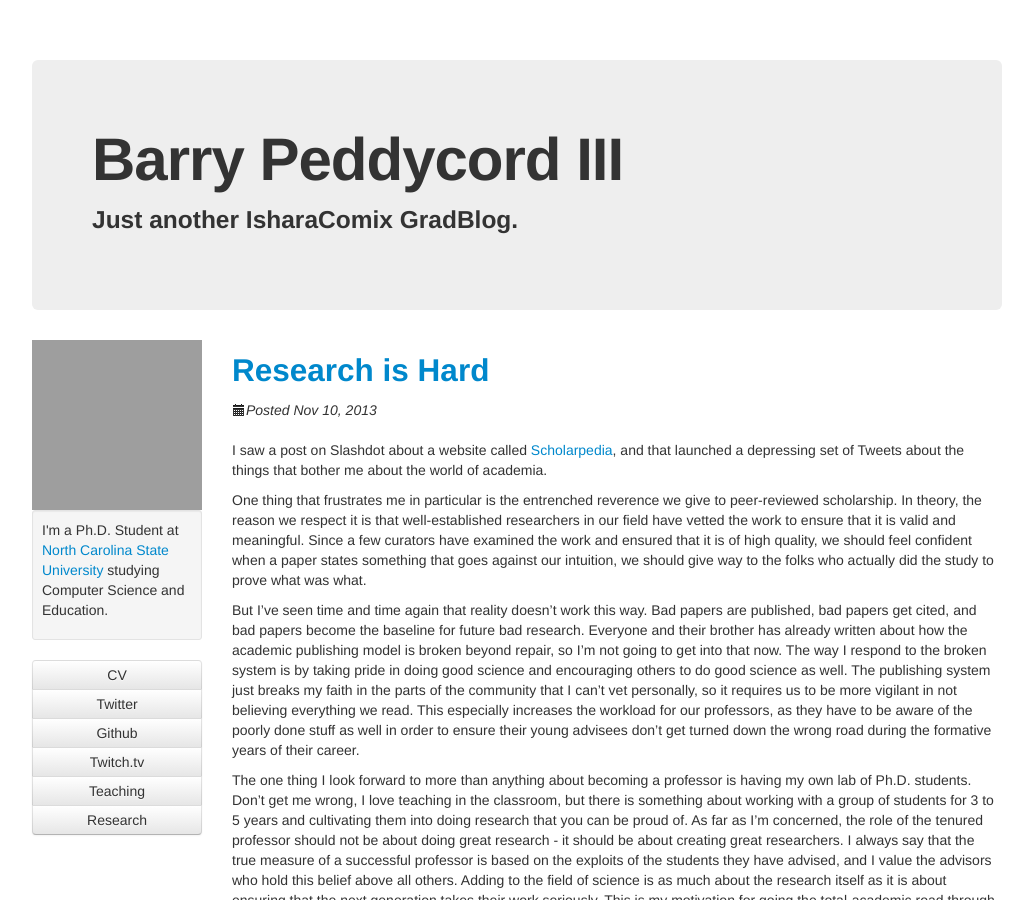
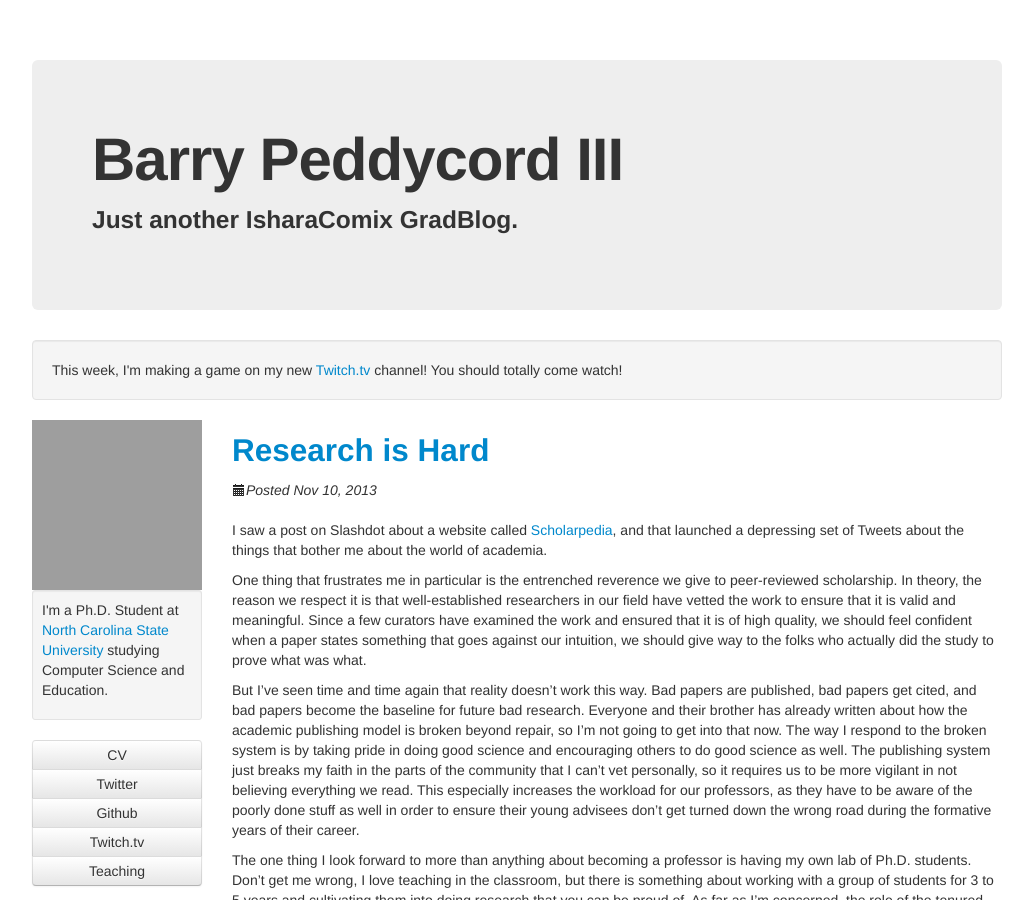
Before and after one commit to isharacomix/oldsite, a Jekyll site: the page built from index.html, in a window 1280 px wide and 900 px high. Shown: the whole window, without its empty margins (123-1156 px from the left). Built offline with Jekyll 4.4.1, drawn with Linux system fonts in a browser that asks for light colours; comment, search, counter and statistics services are not loaded; grey boxes are pictures that could not be loaded.

Commit message:
Got rid of the research button until I actually make that page.

```diff
--- a/_includes/header.html
+++ b/_includes/header.html
@@ -5,9 +5,9 @@
         <h3>Just another IsharaComix GradBlog.</h3>
     </div>
 
-    <!--<div class="well">
+    <div class="well">
     This week, I'm making a game on my new
     <a href="http://twitch.tv/isharacomix">Twitch.tv</a> channel!
     You should totally come watch!
-    </div>-->
+    </div>
 </div>
--- a/_includes/sidebar.html
+++ b/_includes/sidebar.html
@@ -17,5 +17,5 @@
     <a class="btn btn-block" href="http://github.com/isharacomix">Github</a>
     <a class="btn btn-block" href="http://twitch.tv/isharacomix">Twitch.tv</a>
     <a class="btn btn-block" href="http://teaching.isharacomix.org">Teaching</a>
-    <a class="btn btn-block" href="http://research.isharacomix.org">Research</a>
+    <!--<a class="btn btn-block" href="http://research.isharacomix.org">Research</a>-->
 </div>
```
